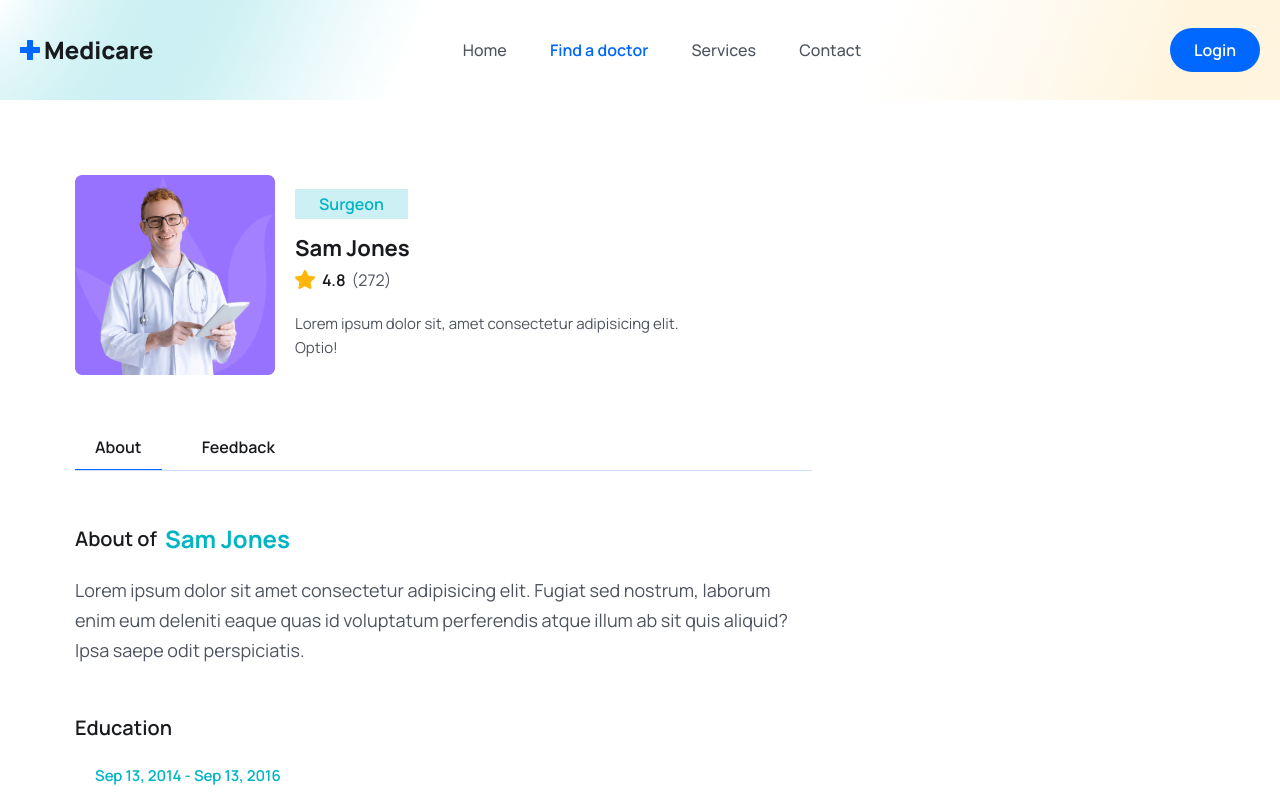
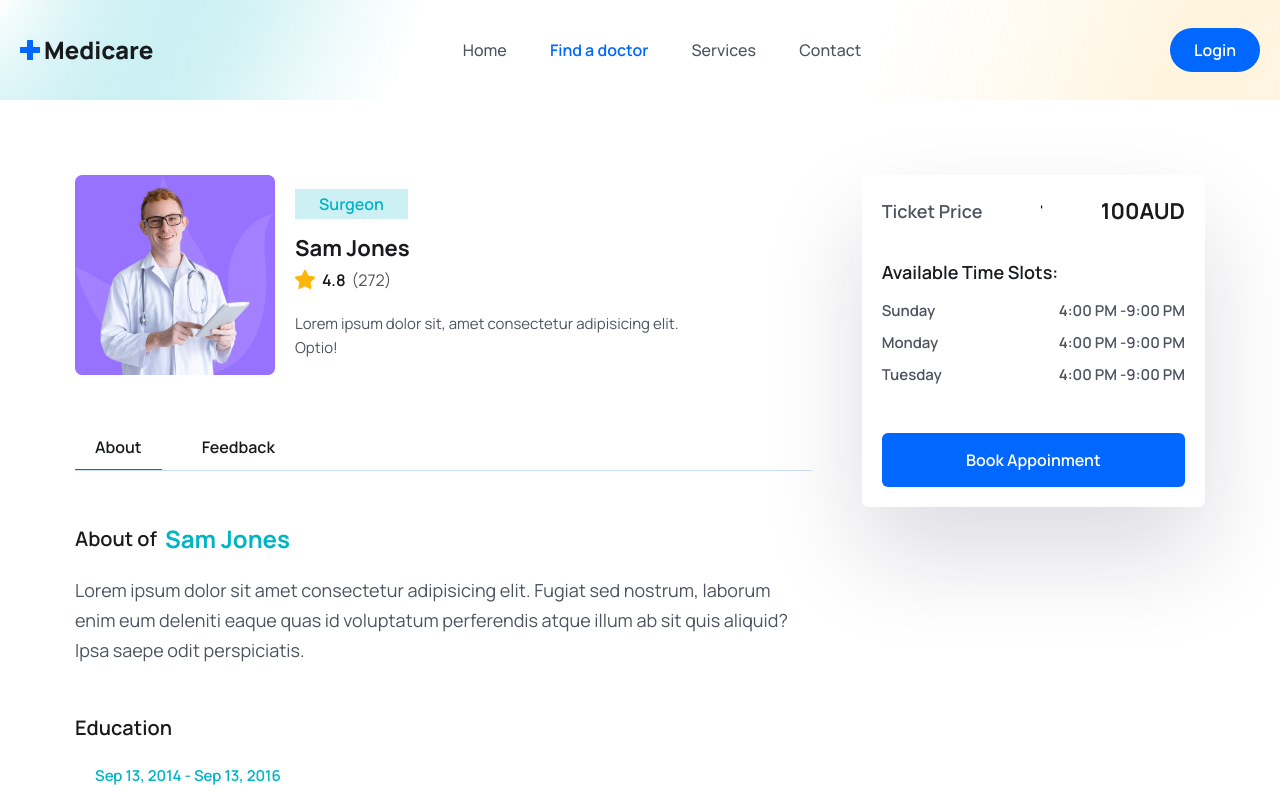
Before and after one commit to Sangamgrg/mern-doctor-booking, a React (Vite) app in the folder frontend/: page /doctors/1 in a window 1280 px wide. Shown: the top 792 px of the page. Built offline with nearby package versions, Linux system fonts and the light colour scheme.

Commit message:
side panel added for doctor details page

```diff
--- a/frontend/src/pages/Doctors/DoctorDetails.jsx
+++ b/frontend/src/pages/Doctors/DoctorDetails.jsx
@@ -4,6 +4,7 @@
 
 import Feedback from './Feedback';
 import DoctorAbout from './DoctorAbout';
+import SidePanel from './SidePanel';
 
 const DoctorDetails = () => {
   const [tab, setTab] = useState('about');
@@ -65,6 +66,9 @@
               {tab === 'feedback' && <Feedback />}
             </div>
           </div>
+          <div>
+            <SidePanel />
+          </div>
         </div>
       </div>
     </section>
--- /dev/null
+++ b/frontend/src/pages/Doctors/SidePanel.jsx
@@ -0,0 +1,49 @@
+const SidePanel = () => {
+  return (
+    <div className="shadow-panelShadow p-3 lg:p-5 rounded-md">
+      <div className="flex items-center justify-between">
+        <p className="text__para mt-0 font-semibold">Ticket Price</p>'
+        <span className="text-[16px] leading-7 lg:text-[22px] lg:leading-8 text-headingColor font-bold">
+          100AUD
+        </span>
+      </div>
+
+      <div className="mt-[30px]">
+        <p className="text__para mt-0 font-semibold text-headingColor">
+          Available Time Slots:
+        </p>
+
+        <ul className="mt-3">
+          <li className="flex items-center justify-between mb-2">
+            <p className="text-[15px] leading-6 text-textColor font-semibold">
+              Sunday
+            </p>
+            <p className="text-[15px] leading-6 text-textColor font-semibold">
+              4:00 PM -9:00 PM
+            </p>
+          </li>
+          <li className="flex items-center justify-between mb-2">
+            <p className="text-[15px] leading-6 text-textColor font-semibold">
+              Monday
+            </p>
+            <p className="text-[15px] leading-6 text-textColor font-semibold">
+              4:00 PM -9:00 PM
+            </p>
+          </li>
+          <li className="flex items-center justify-between mb-2">
+            <p className="text-[15px] leading-6 text-textColor font-semibold">
+              Tuesday
+            </p>
+            <p className="text-[15px] leading-6 text-textColor font-semibold">
+              4:00 PM -9:00 PM
+            </p>
+          </li>
+        </ul>
+      </div>
+
+      <button className="btn px-2 w-full rounded-md">Book Appoinment</button>
+    </div>
+  );
+};
+
+export default SidePanel;
```
